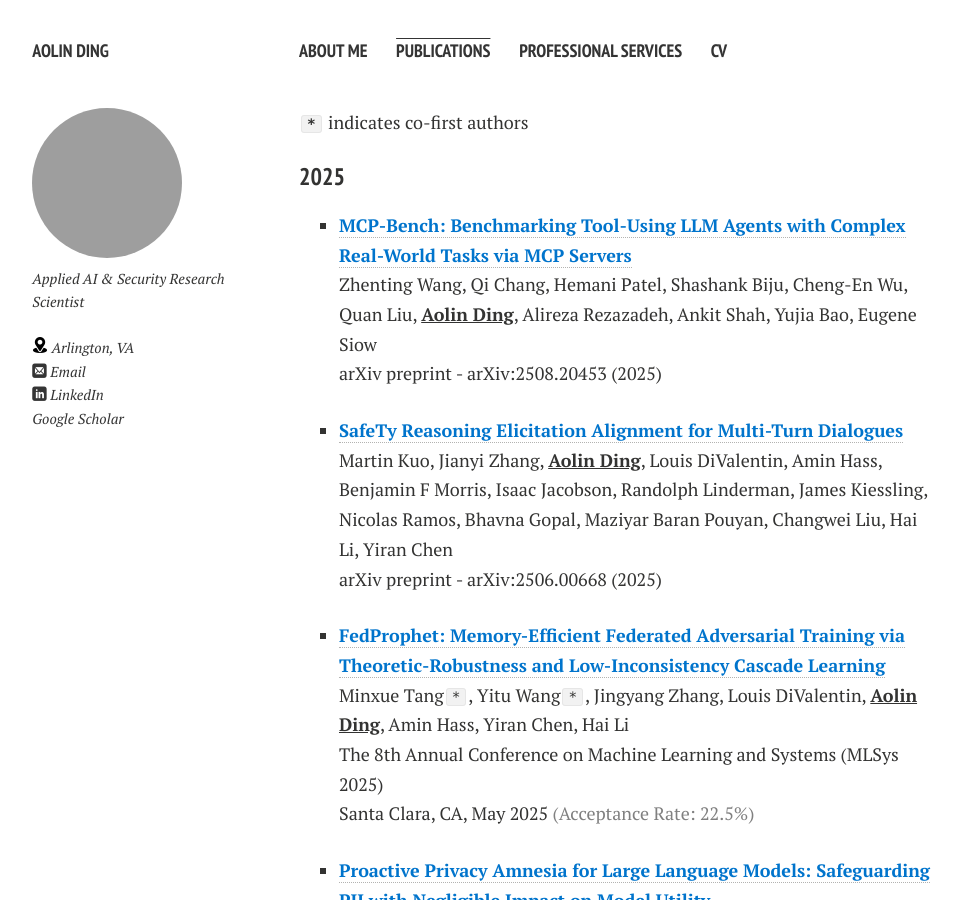
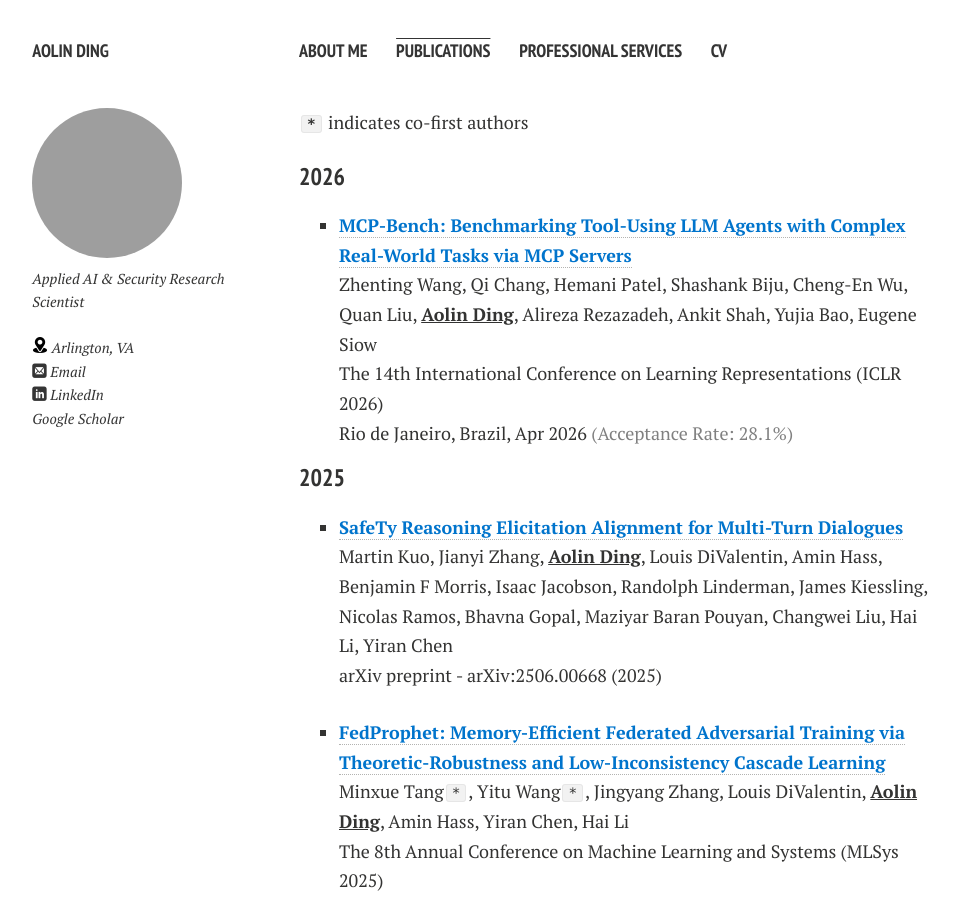
Before and after one commit to aolind/aolind.github.io, a Jekyll site: the page built from publications.md, in a window 1280 px wide and 900 px high. Shown: the whole window, without its empty margins (21-982 px from the left). Built offline with Jekyll 4.4.1, drawn with Linux system fonts in a browser that asks for light colours; nearby versions of some CDN libraries; comment, search, counter and statistics services are not loaded; a style sheet for code colours, icons or effects is not loaded.

```diff
--- a/publications.md
+++ b/publications.md
@@ -6,11 +6,14 @@ title: Publications
 
 **`*`** indicates co-first authors
 
-### 2025
+### 2026
 
 - [**<font color='#0074cc'>MCP-Bench: Benchmarking Tool-Using LLM Agents with Complex Real-World Tasks via MCP Servers</font>**](https://www.arxiv.org/abs/2508.20453)\
 Zhenting Wang, Qi Chang, Hemani Patel, Shashank Biju, Cheng-En Wu, Quan Liu, <u><b>Aolin Ding</b></u>, Alireza Rezazadeh, Ankit Shah, Yujia Bao, Eugene Siow\
-arXiv preprint - arXiv:2508.20453 (2025)
+The 14th International Conference on Learning Representations (ICLR 2026)\
+Rio de Janeiro, Brazil, Apr 2026 <font color='gray'>(Acceptance Rate: 28.1%)</font>
+
+### 2025
 
 - [**<font color='#0074cc'>SafeTy Reasoning Elicitation Alignment for Multi-Turn Dialogues</font>**](https://arxiv.org/abs/2506.00668)\
 Martin Kuo, Jianyi Zhang, <u><b>Aolin Ding</b></u>, Louis DiValentin, Amin Hass, Benjamin F Morris, Isaac Jacobson, Randolph Linderman, James Kiessling, Nicolas Ramos, Bhavna Gopal, Maziyar Baran Pouyan, Changwei Liu, Hai Li, Yiran Chen\
```
